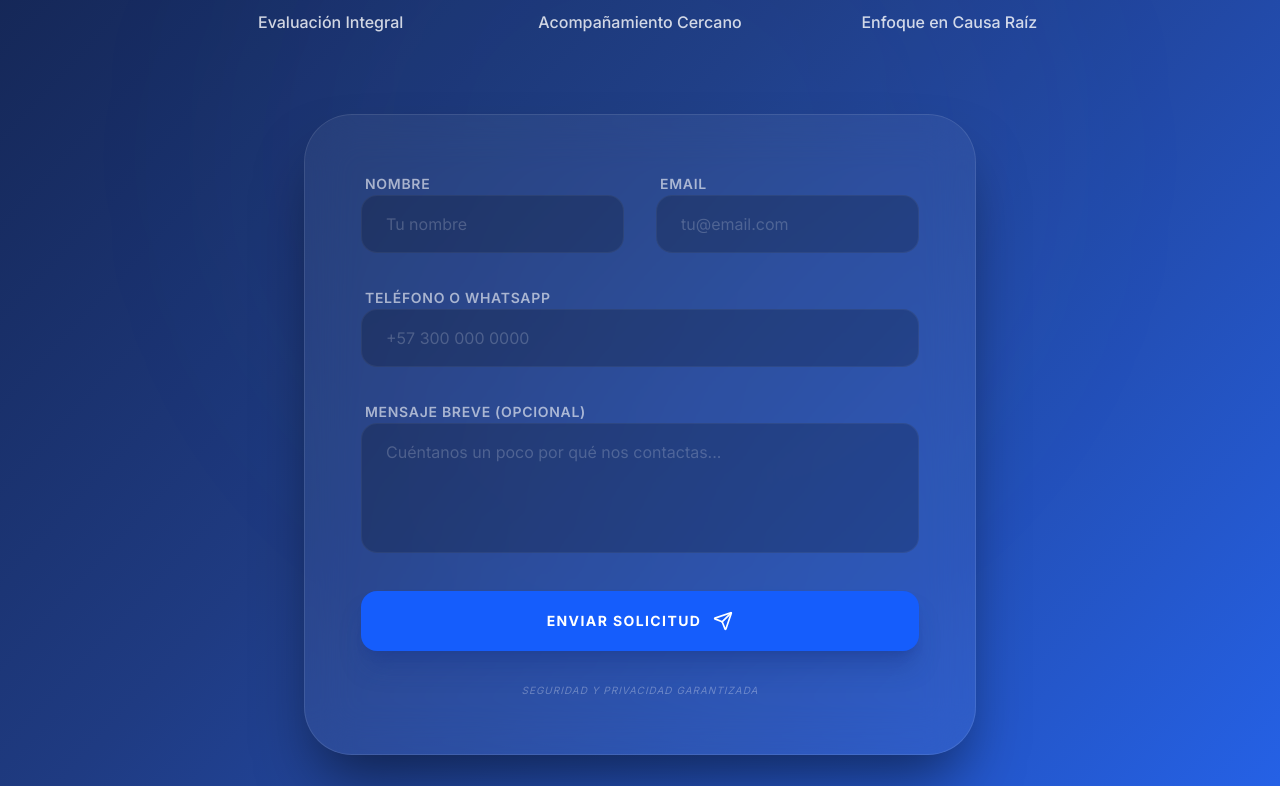
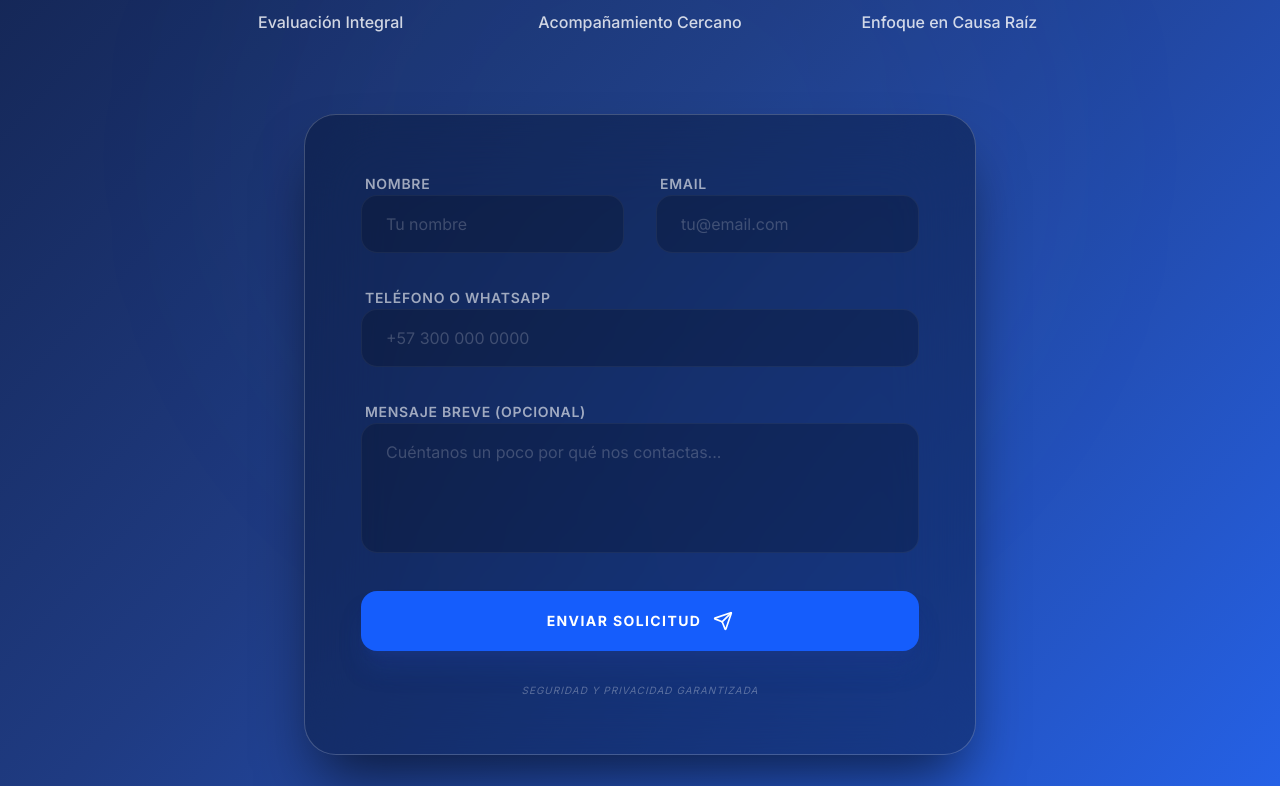
Before and after one commit to icodecauseiloveit/docconmigo_web, a Next.js app: page / in a window 1280 px wide. Shown: the part 3534-4320 px from the top of the page. Built offline with nearby package versions, Linux system fonts and the light colour scheme.

Commit message:
style: reduce form border radius and increase contrast

```diff
--- a/src/components/sections/ContactSection.tsx
+++ b/src/components/sections/ContactSection.tsx
@@ -65,7 +65,7 @@ export default function ContactSection() {
           </div>
 
           <div className="mt-20 max-w-2xl mx-auto">
-            <div className="bg-white/5 backdrop-blur-xl border border-white/10 p-10 md:p-14 rounded-[3rem] shadow-[0_35px_60px_-15px_rgba(0,0,0,0.5)] relative overflow-hidden group hover:border-white/20 transition-all duration-500">
+            <div className="bg-[#03112b]/40 backdrop-blur-2xl border border-white/20 p-10 md:p-14 rounded-[2rem] shadow-[0_35px_60px_-15px_rgba(0,0,0,0.6)] relative overflow-hidden group hover:border-white/30 transition-all duration-500">
 
               {isSubmitted ? (
                 <div className="py-16 flex flex-col items-center justify-center text-center space-y-8 animate-in fade-in zoom-in duration-500">
```
